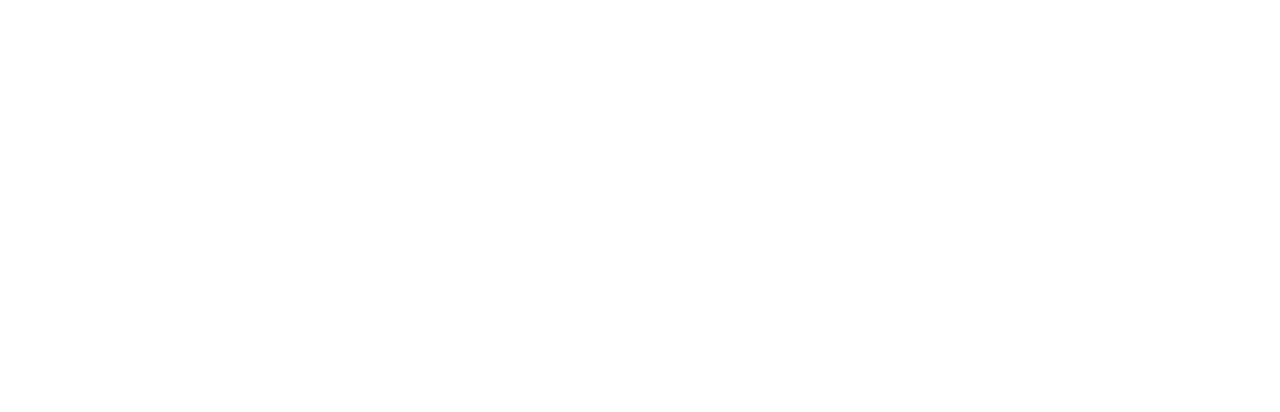
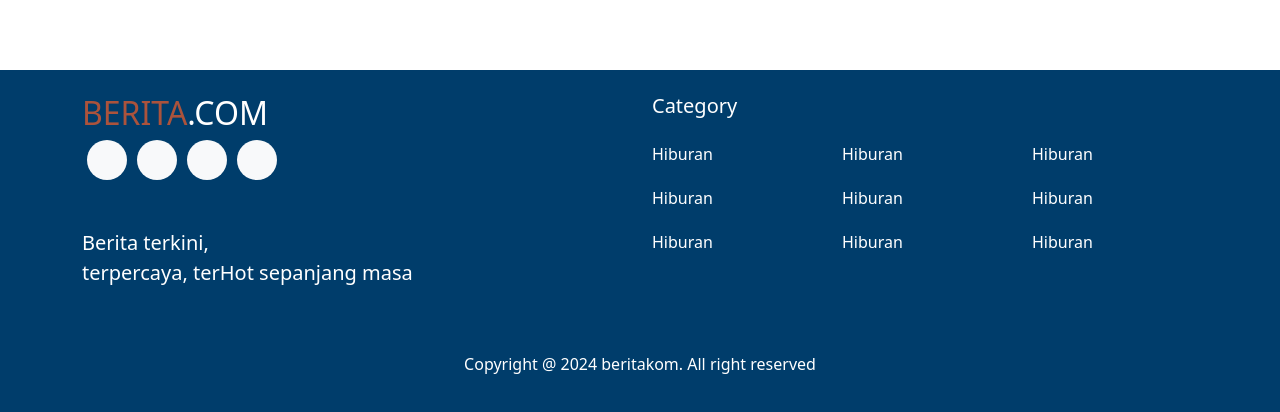
Before and after one commit to f3-bagus/19-1-portal-berita, a Vue app in the folder frontend/: page / in a window 1280 px wide. Shown: the part 3515-3927 px from the top of the page. Before the commit the page ends 3485 px from the top, so only its background shows below. Built offline with nearby package versions, Linux system fonts and the light colour scheme.

Commit message:
feat(layout): update Landing Page (Add Footer)

```diff
--- /dev/null
+++ b/frontend/src/components/Footer.vue
@@ -0,0 +1,91 @@
+<template>
+    <footer class="bg-primary text-white py-4">
+      <div class="container">
+        <div class="row">
+          <div class="col-6 mb-3 mb-md-0">
+            <h2 class="text-uppercase font-weight-bold"><span style="color: #AB533C;">BERITA</span>.com</h2>
+            <div class="d-flex justify-content-center justify-content-md-start mb-2">
+              <div class="icon bg-light rounded-circle"></div>
+              <div class="icon bg-light rounded-circle"></div>
+              <div class="icon bg-light rounded-circle"></div>
+              <div class="icon bg-light rounded-circle"></div>
+            </div>
+            <p class="footer-desc mt-5">Berita terkini, <br>terpercaya, terHot sepanjang masa</p>
+          </div>
+          <div class="col-md-6">
+            <h5 class="font-weight-bold">Category</h5>
+            <div class="row mt-4">
+              <div class="col-4">
+                <ul class="list-unstyled">
+                    <a href=""><li>Hiburan</li></a>
+                    <a href=""><li>Hiburan</li></a>
+                    <a href=""><li>Hiburan</li></a>
+                </ul>
+              </div>
+              <div class="col-4">
+                <ul class="list-unstyled">
+                    <a href=""><li>Hiburan</li></a>
+                    <a href=""><li>Hiburan</li></a>
+                    <a href=""><li>Hiburan</li></a>
+                </ul>
+              </div>
+              <div class="col-4">
+                <ul class="list-unstyled">
+                  <a href=""><li>Hiburan</li></a>
+                  <a href=""><li>Hiburan</li></a>
+                  <a href=""><li>Hiburan</li></a>
+                </ul>
+              </div>
+            </div>
+          </div>
+        </div>
+        <div class="text-center mt-5">
+          <p>Copyright @ 2024 beritakom. All right reserved</p>
+        </div>
+      </div>
+    </footer>
+  </template>
+
+  <script>
+  export default {
+    name: 'Footer',
+  }
+  </script>
+
+  <style scoped>
+  footer{
+    margin-top: 100px;
+  }
+  .bg-primary {
+    background-color: #003d6b !important;
+  }
+  .text-danger {
+    color: #dc3545 !important;
+  }
+  .bg-light {
+    background-color: #f8f9fa !important;
+  }
+  .icon {
+    width: 40px;
+    height: 40px;
+    margin: 0 5px;
+  }
+
+  .footer-desc{
+    font-size: 20px;
+  }
+
+  .list-unstyled a{
+    color: white;
+    color: inherit;
+    text-decoration: none;
+  }
+
+  .list-unstyled a:hover{
+    text-decoration: underline;
+  }
+
+  ul.list-unstyled li {
+  margin-bottom: 20px;
+}
+  </style>
--- a/frontend/src/views/App.vue
+++ b/frontend/src/views/App.vue
@@ -2,15 +2,18 @@
   <div id="app">
     <Navbar />
     <router-view />
+    <Footer />
   </div>
 </template>
 
 <script>
 import Navbar from "../components/Navbar.vue";
+import Footer from "../components/Footer.vue";
 
 export default {
   components: {
     Navbar,
+    Footer,
   },
 };
 </script>
```
